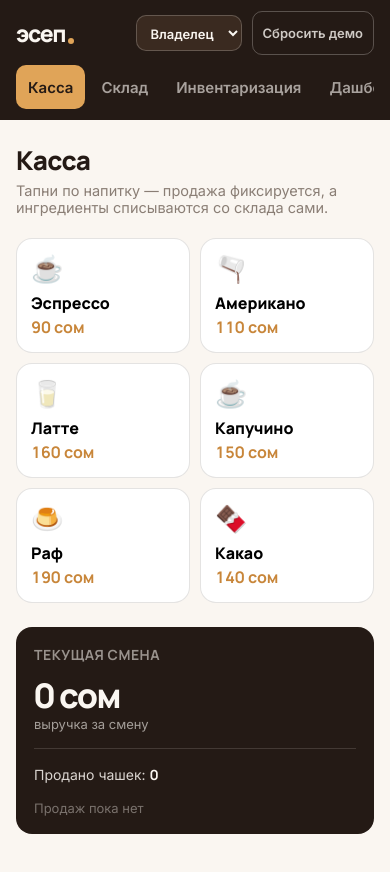
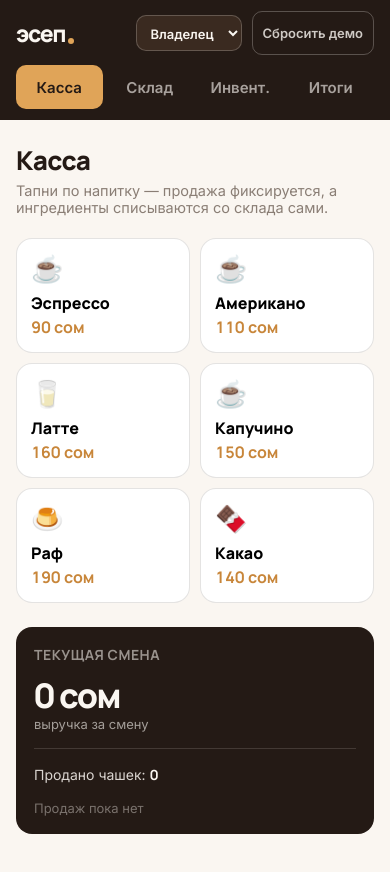
Before and after one commit to urmat26/startup, a plain HTML site: page app/index.html in a window 390 px wide. Drawn offline with Linux system fonts and the light colour scheme.

Commit message:
Polish mobile navigation and view transitions

```diff
--- a/app/index.html
+++ b/app/index.html
@@ -28,6 +28,7 @@
   .tabs{display:flex;gap:4px;margin-left:8px}
   .tabs button{background:transparent;border:none;color:rgba(250,246,241,.62);padding:9px 16px;border-radius:10px;
     font-weight:600;font-size:15px;transition:.15s}
+  .tabs .short{display:none}
   .tabs button:hover{color:var(--cream);background:rgba(255,255,255,.06)}
   .tabs button.on{background:var(--crema);color:var(--espresso)}
   .tabs button:focus-visible{outline:2px solid var(--crema);outline-offset:2px}
@@ -167,7 +168,8 @@
     .grid{grid-template-columns:1fr 1fr;gap:10px}
     .tile{padding:14px}.tile .pname{font-size:16px}.tile .rc{display:none}
     .cart{padding:18px}.cart .rev{font-size:34px}
-    .stock-actions{flex-direction:column}
+    .tabs button{min-width:82px}
+    .tabs .full{display:none}.tabs .short{display:inline}
     .inv-tools{display:grid;grid-template-columns:1fr}
     .inv-tools .btn{width:100%}
     .stat-row{grid-template-columns:1fr 1fr;gap:10px}
@@ -182,10 +184,10 @@
 <div class="topbar">
   <div class="brand">эсеп<span class="dot"></span><small>кофейня «Каймак»</small></div>
   <nav class="tabs" id="tabs">
-    <button data-v="kassa" class="on">Касса</button>
-    <button data-v="stock">Склад</button>
-    <button data-v="inv">Инвентаризация</button>
-    <button data-v="dash">Дашборд</button>
+    <button data-v="kassa" class="on"><span class="full">Касса</span><span class="short">Касса</span></button>
+    <button data-v="stock"><span class="full">Склад</span><span class="short">Склад</span></button>
+    <button data-v="inv"><span class="full">Инвентаризация</span><span class="short">Инвент.</span></button>
+    <button data-v="dash"><span class="full">Дашборд</span><span class="short">Итоги</span></button>
   </nav>
   <div class="spacer"></div>
   <select class="role" id="role" aria-label="Роль">
@@ -266,7 +268,7 @@ const SEED = () => ({
   ],
   products:[
     {id:'esp',  emoji:'☕', name:'Эспрессо', price:90,  recipe:{beans:18, cup:1}},
-    {id:'amer', emoji:'🫗', name:'Американо', price:110, recipe:{beans:18, cup:1}},
+    {id:'amer', emoji:'☕', name:'Американо', price:110, recipe:{beans:18, cup:1}},
     {id:'latte',emoji:'🥛', name:'Латте',    price:160, recipe:{beans:18, milk:200, cup:1}},
     {id:'capp', emoji:'☕', name:'Капучино', price:150, recipe:{beans:18, milk:150, cup:1}},
     {id:'raf',  emoji:'🍮', name:'Раф',      price:190, recipe:{beans:18, milk:150, syrup:20, cup:1}},
@@ -503,6 +505,7 @@ function switchView(v){
   document.querySelectorAll('.tabs button').forEach(b=>b.classList.toggle('on',b.dataset.v===v));
   document.querySelectorAll('.view').forEach(s=>s.classList.toggle('on', s.id==='v-'+v));
   if(v==='inv') renderInv(); if(v==='dash') renderDash(); if(v==='stock') renderStock(); if(v==='kassa') renderKassa();
+  window.scrollTo({top:0,behavior:'auto'});
 }
 function renderAll(){ renderKassa(); renderStock(); if(document.getElementById('v-inv').classList.contains('on')) renderInv(); if(document.getElementById('v-dash').classList.contains('on')) renderDash(); }
 function applyRole(){
```
